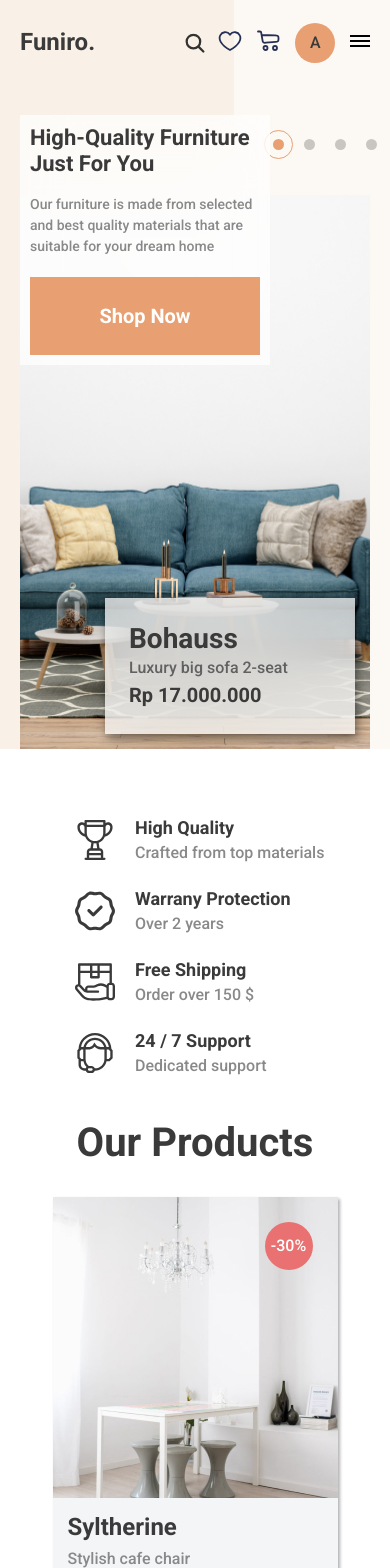
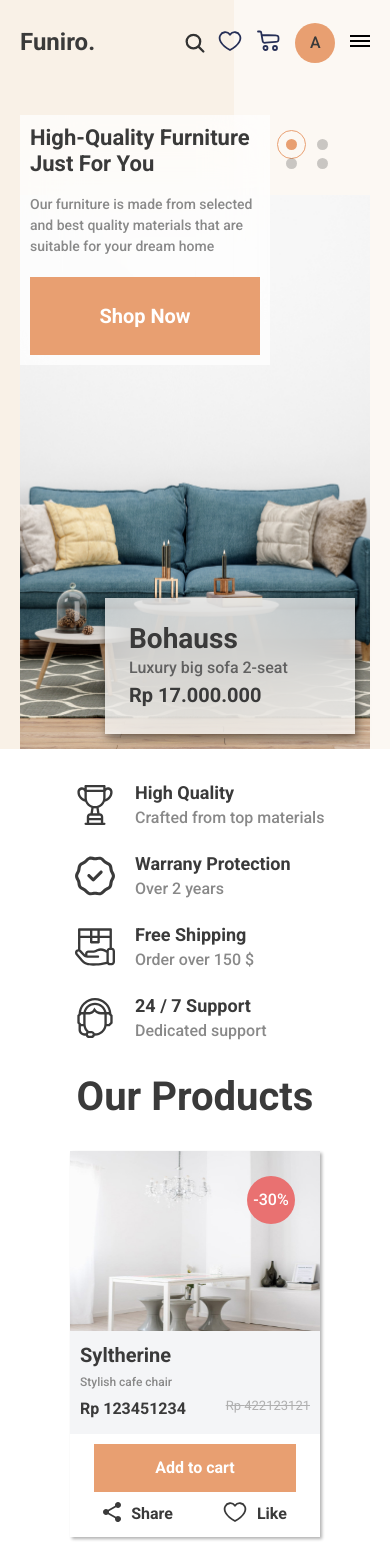
Before and after one commit to VortexRK/Funiro, a React (Create React App) app: page / in a window 390 px wide. Shown: the top 1568 px of the page. Built offline with nearby package versions, Linux system fonts and the light colour scheme.

Commit message:
Change layout for mobile, rename file AddCart2 to AddCart, change input type in footer

```diff
--- a/src/components/Footer.jsx
+++ b/src/components/Footer.jsx
@@ -101,7 +101,7 @@ const Footer = props => {
           <Header>Stay Updated</Header>
           <Form>
             <Label>
-              <Input type='text' placeholder={'Enter your Email'} />
+              <Input type='email' placeholder={'Enter your Email'} />
             </Label>
             <Submit type='submit' value='' />
           </Form>
@@ -118,6 +118,7 @@ Footer.propTypes = {
 const Content = styled.div`
   width: ${props => props.width ? `${props.width}px` : ''};
   margin-bottom: 30px;
+
   :not(:last-child) {
      margin-right: 35px;
   }
@@ -142,6 +143,10 @@ const Content = styled.div`
     :nth-child(4) {
       margin-right: 0px;
     }
+  }
+
+  @media (max-width: 505px) {
+    margin-bottom: 10px;
   }
 `
 
--- a/src/components/Header.jsx
+++ b/src/components/Header.jsx
@@ -78,13 +78,13 @@ const Header = props => {
             <FavoriteWrapper ref={refFavorite}>
               {favoriteProducts.length > 0 ? <Counter>{favoriteCounter}</Counter> : null }
               <Favorite showFavorite={showFavorite} isHollow={favoriteProducts.length}/>
-              <ProductList isVisible={showFavoriteProducts} products={favoriteProducts} delete={deleteFromFavorite}/>
             </FavoriteWrapper>
+            <ProductList isVisible={showFavoriteProducts} products={favoriteProducts} delete={deleteFromFavorite}/>
             <CartWrapper ref={refCart}>
               {cartProducts.length > 0 ? <Counter>{cartCounter}</Counter> : null }
               <Cart showCart={showCart}/>
-              <ProductList isVisible={showCartProducts} products={cartProducts} delete={deleteFromCart} cart={true}/>
             </CartWrapper>
+            <ProductList isVisible={showCartProducts} products={cartProducts} delete={deleteFromCart} cart={true}/>
             <UserIcon>
               A
             </UserIcon>
@@ -177,6 +177,7 @@ const RightSide = styled.div`
 
 const Wrapper = styled.div`
   display: flex;
+  position: relative;
   justify-content: space-between;
   align-items: center;
   width: 152px;
--- a/src/components/content/Gallery/GallerySlider.jsx
+++ b/src/components/content/Gallery/GallerySlider.jsx
@@ -2,27 +2,12 @@ import React, { useState } from 'react'
 import PropTypes from 'prop-types'
 import styled from 'styled-components/macro'
 import { Navigation, Pagination } from 'swiper';
-// Direct React component imports
 import { Swiper, SwiperSlide } from 'swiper/react/swiper-react.js';
-
-// Styles must use direct files imports
 import 'swiper/swiper.scss'; // core Swiper
 import 'swiper/modules/navigation/navigation.scss'; // Navigation module
 import 'swiper/modules/pagination/pagination.scss'; // Pagination module
 
 const GallerySlider = props => {
-  const [sliderWidth, setSliderWidth] = useState('100%')
-
-  // useEffect( () => {
-  //   if (width >= 1312) {
-  //     setSliderWidth('100%')
-  //   } else if (width < 1312 && width > 880) {
-  //     setSliderWidth('865px')
-  //   } else {
-  //     setCountSlides(1)
-  //     setSliderWidth('440px')
-  //   }
-  // }, [props.width])
   return (
     <div className={props.className}>
       <Swiper
@@ -45,7 +30,6 @@ const GallerySlider = props => {
     </div>
   )
 }
-
 
 GallerySlider.propTypes = {
   className: PropTypes.string,
--- a/src/components/content/Product/AddCart2.jsx
+++ b/src/components/content/Product/AddCart.jsx
@@ -7,7 +7,7 @@ import { useDispatch } from 'react-redux'
 import { addToFavorite, deleteFromFavorite, addToCart, deleteFromCart } from '../../../actions'
 import { useSelector } from 'react-redux'
 
-const AddCart2 = props => {
+const AddCart = props => {
   const [fill, setFill] = useState('none')
   const favoriteProducts = useSelector( state => state.favorite.favorite.products)
   const dispatch = useDispatch()
@@ -34,9 +34,9 @@ const AddCart2 = props => {
 
   return (
     <>
-      <AddCart bgcolor={props.bgcolor} onClick={toggleCartProduct}>
+      <AddButton bgcolor={props.bgcolor} onClick={toggleCartProduct}>
           Add to cart
-      </AddCart>
+      </AddButton>
       <IconsWrapper>
         <Icon>
           <Vector vstroke={props.vstroke} />
@@ -51,7 +51,7 @@ const AddCart2 = props => {
   )
 }
 
-AddCart2.propTypes = {
+AddCart.propTypes = {
   className: PropTypes.string,
   bgcolor: PropTypes.string,
   vstroke: PropTypes.string,
@@ -62,8 +62,7 @@ AddCart2.propTypes = {
   id: PropTypes.number,
 }
 
-
-const AddCart = styled.div`
+const AddButton = styled.div`
   height: 48px;
   width: 202px;
   font-size: 16px;
@@ -80,6 +79,7 @@ const AddCart = styled.div`
   @media (max-width: 967px) {
     color: #ffffff;
     background-color: #E89F71;
+    margin-bottom: 10px;
   }
 
   &:hover {
@@ -107,9 +107,9 @@ const Text = styled.div`
     color: inherit;
   }
 
-  :nth-child(2){
+  :nth-child(2) {
     margin-right: 50px;
   }
 `
 
-export default styled(AddCart2)``
+export default styled(AddCart)``
--- a/src/components/content/Product/Hover.jsx
+++ b/src/components/content/Product/Hover.jsx
@@ -1,7 +1,7 @@
 import React from 'react'
 import PropTypes from 'prop-types'
 import styled from 'styled-components/macro'
-import AddCart from './AddCart2'
+import AddCart from './AddCart'
 
 const Hover = props => {
   return (
--- a/src/components/content/Product/Product.jsx
+++ b/src/components/content/Product/Product.jsx
@@ -2,7 +2,7 @@ import React, { useState, useEffect } from 'react'
 import PropTypes from 'prop-types'
 import styled from 'styled-components/macro'
 import Hover from './Hover'
-import AddCart2 from './AddCart2'
+import AddCart from './AddCart'
 
 const Product = props => {
   const [width, setwidth] = useState(window.innerWidth)
@@ -38,7 +38,7 @@ const Product = props => {
         </DescrtiptionWrapper>
         {width <= 967 &&
           <CartWrapper>
-            <AddCart2 bgcolor={'#E89F71'} vstroke={'#3A3A3A'} whstroke={'#3A3A3A'} name={product.name} price={product.price} src={product.image} id={product.id}/>
+            <AddCart bgcolor={'#E89F71'} vstroke={'#3A3A3A'} whstroke={'#3A3A3A'} name={product.name} price={product.price} src={product.image} id={product.id}/>
           </CartWrapper>}
       </Blur>
     </article>
@@ -56,16 +56,28 @@ const CartWrapper = styled.div`
   justify-content: center;
   align-items: center;
   padding: 20px;
+
+  @media (max-width: 967px) {
+    padding: 10px;
+  }
 `
 
 const Blur = styled.div``
 
 const ImgWrapper = styled.div`
-  width: 285px;
+  /* width: 285px; */
   height: 301px;
   position: relative;
+
+  @media (max-width: 967px) {
+    height: 180px;
+  }
 `
-const Img = styled.img``
+const Img = styled.img`
+  width: 100%;
+  height: 100%;
+  object-fit: fill;
+`
 
 const Ic = styled.div`
   position: absolute;
@@ -90,6 +102,10 @@ const DescrtiptionWrapper = styled.div`
   flex-direction: column;
   padding: 15px 15px 30px;
   background-color: #F4F5F7;
+
+  @media (max-width: 967px) {
+    padding: 10px;
+  }
 `
 
 const Name = styled.div`
@@ -98,6 +114,11 @@ const Name = styled.div`
   font-weight: 600;
   line-height: 29px;
   margin-bottom: 5px;
+
+  @media (max-width: 967px) {
+    font-size: 20px;
+    margin-bottom: 0px;
+  }
 `
 
 const Descrtiption = styled.div`
@@ -107,6 +128,11 @@ const Descrtiption = styled.div`
   line-height: 24px;
   margin-bottom: 5px;
   color: #898989;
+
+  @media (max-width: 967px) {
+    font-size: 12px;
+    margin-bottom: 0px;
+  }
 `
 
 const PriceWrapper = styled.div`
@@ -120,6 +146,9 @@ const Price = styled.div`
   font-weight: 600;
   line-height: 30px;
 
+  @media (max-width: 967px) {
+    font-size: 16px;
+  }
 `
 const OldPrice = styled.div`
   font-size: 16px;
@@ -127,6 +156,10 @@ const OldPrice = styled.div`
   line-height: 24px;
   text-decoration: line-through;
   color: #B0B0B0;
+
+  @media (max-width: 967px) {
+    font-size: 13px;
+  }
 `
 
 export default styled(Product)`
@@ -135,6 +168,10 @@ export default styled(Product)`
   height: 100%;
   cursor: pointer;
   box-shadow: 2px 2px 3px rgba(0,0,0,0.3);
+
+  @media (max-width: 967px) {
+    width: 250px;
+  }
 
   :hover {
     ${Hover} {
--- a/src/components/content/Products.jsx
+++ b/src/components/content/Products.jsx
@@ -4,7 +4,6 @@ import styled from 'styled-components/macro'
 import Product from './Product/Product'
 
 const Products = props => {
-
   const [quantity, setQuantity] = useState(window.innerWidth > 645 ? 8 : 4)
   const [isMinimize, setMiminize] = useState(false)
 
@@ -86,6 +85,10 @@ const Button = styled.div`
   &:hover {
     background-color: #ffe7d9;
   }
+
+  @media (max-width: 870px) {
+    margin-top: 20px;
+  }
 `
 
 const ProductWrapper = styled.div`
@@ -93,16 +96,16 @@ const ProductWrapper = styled.div`
   grid-template-columns: auto auto auto auto;
   grid-gap: 32px;
 
-  @media(max-width: 1275px) {
+  @media (max-width: 1275px) {
     grid-template-columns: auto auto auto;
     justify-content: center;
   }
 
-  @media(max-width: 967px) {
+  @media (max-width: 870px) {
     grid-template-columns: auto auto;
   }
 
-  @media(max-width: 645px) {
+  @media (max-width: 600px) {
     grid-template-columns: auto;
   }
 `
@@ -115,11 +118,7 @@ export default styled(Products)`
   flex-direction: column;
   align-items: center;
 
-  @media (max-width: 967px) {
-    padding: 20px 0px 30px;
-  }
-
-  @media (max-width: 460px) {
-    padding: 20px;
+  @media (max-width: 992px) {
+    padding: 10px 0px 30px;
   }
 `
--- a/src/components/content/Services.jsx
+++ b/src/components/content/Services.jsx
@@ -81,7 +81,7 @@ const ServicesWrapper = styled.div`
   justify-content: space-between;
   flex-wrap: wrap;
 
-  @media (max-width: 559px) {
+  @media (max-width: 599px) {
     justify-content: center;
   }
 `
@@ -95,7 +95,7 @@ const Service = styled.article`
     min-width: 280px;
   }
 
-  @media (max-width: 559px) {
+  @media (max-width: 599px) {
     margin-left: 40px;
   }
 `
@@ -132,10 +132,10 @@ export default styled(Services)`
   display: flex;
   justify-content: center;
   align-items: center;
-  padding: 145px 20px 40px;
+  padding: 100px 20px 40px;
 
   @media (max-width: 992px) {
-    padding-top: 55px;
-    padding-bottom: 11px;
+    padding-top: 20px;
+    padding-bottom: 10px;
   }
 `
--- a/src/components/content/TipsAndTricksSlider.jsx
+++ b/src/components/content/TipsAndTricksSlider.jsx
@@ -85,6 +85,10 @@ const Header = styled.h1`
   font-weight: 700;
   line-height: 48px;
   margin-bottom: 32px;
+
+  @media (max-width: 880px) {
+    margin-bottom: 10px;
+  }
 `
 
 const Slider = styled.div`
--- a/src/components/content/TopContent.jsx
+++ b/src/components/content/TopContent.jsx
@@ -66,9 +66,20 @@ const Slider = styled.div`
     top: -60px;
     left: -115px;
     bottom: initial;
+    width: initial;
+    left: 55%;
 
-    @media (max-width: 1275px) {
-      left: 130px;
+    @media (max-width: 500px) {
+      left: 65%;
+    }
+
+    @media (max-width: 500px) {
+      width: 90px;
+      left: 69%;
+    }
+
+    @media (max-width: 385px) {
+      left: 73%;
     }
   }
 
--- a/src/components/header/ProductList.jsx
+++ b/src/components/header/ProductList.jsx
@@ -62,6 +62,9 @@ export default styled(ProductList)`
   display: ${props => props.isVisible ? 'block' : 'none'};
   padding: 20px;
   box-shadow: 2px 2px 2px rgba(0, 0, 0, 0.4);
-  /* left: -370px; */
-  left: -1000%;
+  right: 0;
+
+  @media (max-width: 430px) {
+    right: -30px;
+  }
 `
```
Lines whose indentation alone changed are shown as unchanged.
